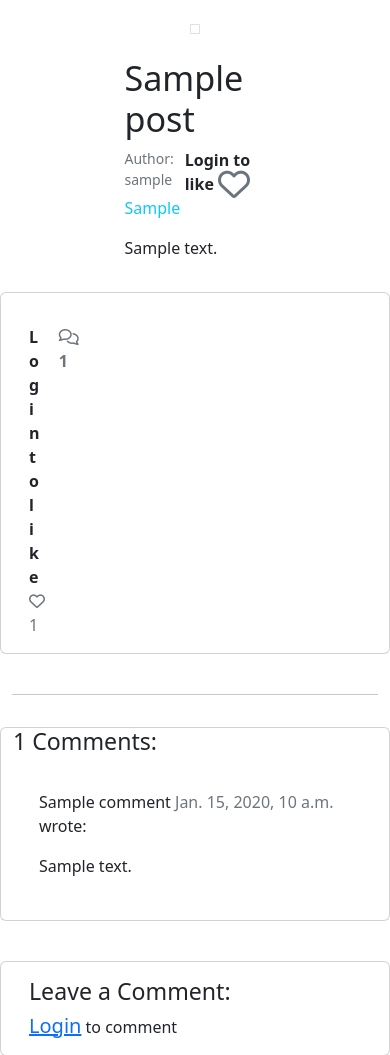
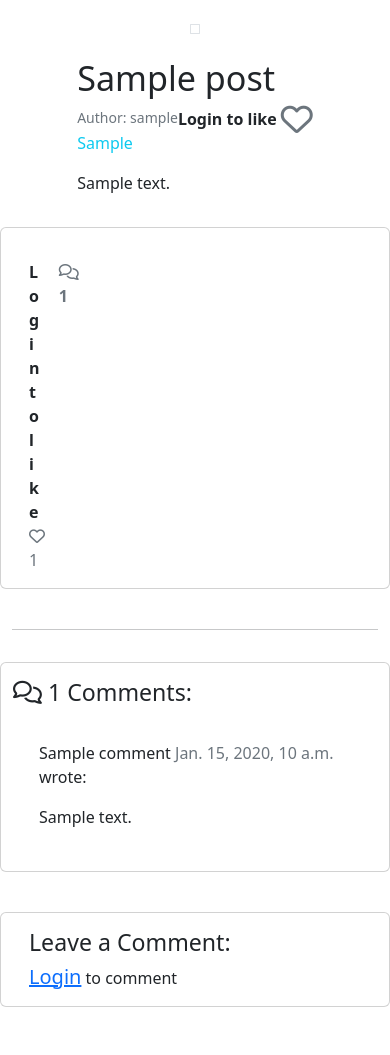
Before and after one commit to fpatrick/av, a Django app: the page made by templates/post_detail.html in a window 390 px wide. Shown: the part 58-1113 px from the top of the page. Run offline with Django 4.2, Linux system fonts and the light colour scheme; tables that the repository leaves empty hold one stand-in row (Sample ...); some libraries are stand-ins or nearby versions.

Commit message:
Fix small screen design

```diff
--- a/static/css/style.css
+++ b/static/css/style.css
@@ -31,8 +31,3 @@
     max-height: 450px;
     border-radius: 4%;
 }
-
-.like {
-    height: 100px;
-    width: auto;
-}
--- a/templates/index.html
+++ b/templates/index.html
@@ -34,8 +34,8 @@
                                 <div class="card-body">
                                     <h5 class="card-title">{{ post.title }}</h5>
                                     <p class="card-text"><small>
+                                        <span class="green-author"><i class="fa-solid fa-user"></i> Author: {{ post.author }} &nbsp&nbsp</span>
                                         <span class="red-like"><i class="fa-solid fa-heart"></i> {{ post.number_of_likes }} &nbsp&nbsp</span>
-                                        <span class="green-author"><i class="fa-solid fa-user"></i> Author: {{ post.author }} &nbsp&nbsp</span>
                                         <span class="blue-date"><i class="fa-regular fa-calendar"></i> {{ post.created_on}}</span>
                                     </small></p>
                                     <div class="limit-chars">
--- a/templates/post_detail.html
+++ b/templates/post_detail.html
@@ -8,7 +8,7 @@
         <div class="d-flex align-items-center justify-content-center">
             <div class="row">
 
-                <div class="col-8 offset-2">
+                <div class="col-md-8 col-sm-12 offset-md-2">
                     <div class="container-fluid">
                         <br>
                         <div class="image-container">
@@ -112,7 +112,8 @@
     </div>
     <div class="row">
         <div class="col-md-7 card mb-4  mt-3 ">
-            <h3>
+            <h3 class="mt-3">
+                <i class="far fa-comments"></i>
                 {% with comments.count as total_comments %}
                 <!-- Our total_comments variable goes before the closing strong tag -->
                 {{ total_comments }}
```
